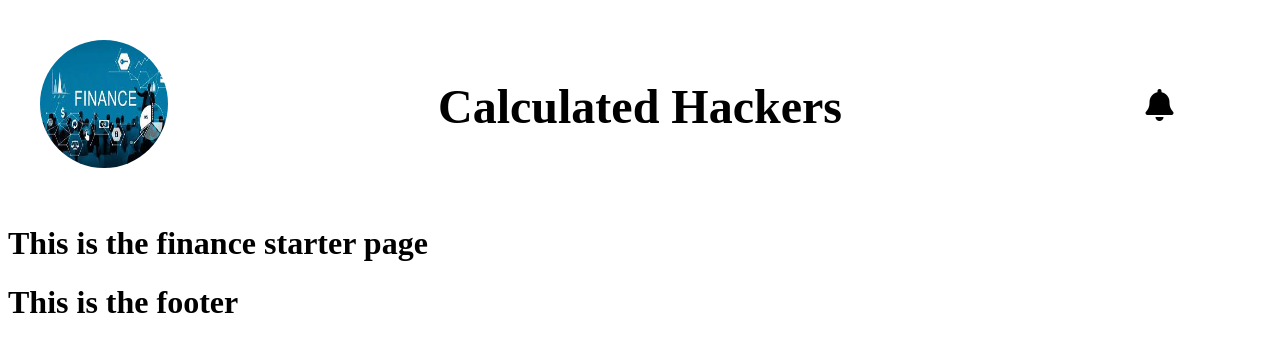
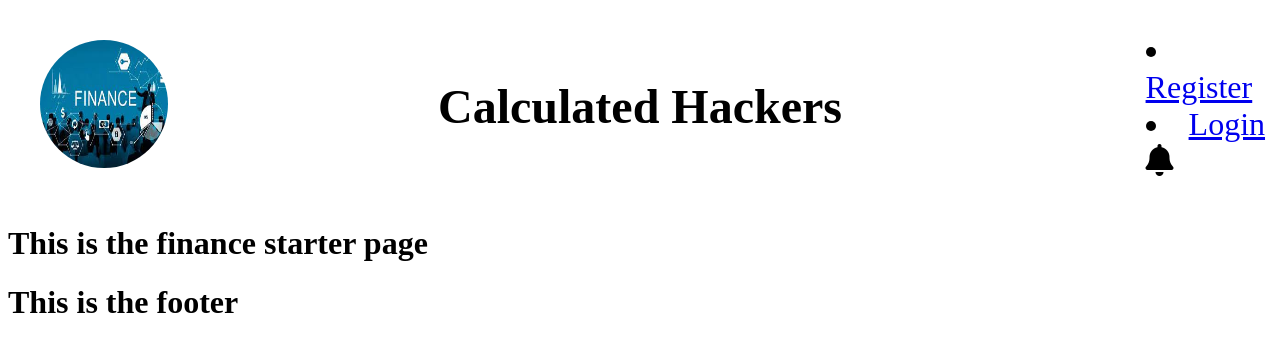
Before and after one commit to douglas86/january-hackathon-team8, a Django app: page /finance/ in a window 1280 px wide. Shown: the top 352 px of the page. Run offline with Django 5.2, Linux system fonts and the light colour scheme; some libraries are stand-ins or nearby versions.

Commit message:
added the user authentication to the base.html

```diff
--- a/templates/base.html
+++ b/templates/base.html
@@ -36,10 +36,25 @@
     <nav class="navbar bg-body-tertiary">
         <div class="logo-container">
             <img src="{% static 'images/logo.jpeg' %}" alt="Logo" width="30" height="24"
-             class="d-inline-block align-text-top logo">
+                 class="d-inline-block align-text-top logo">
         </div>
         <h1 class="title">Calculated Hackers</h1>
         <div class="icons">
+            {% if user.is_authenticated %}
+                <li class="nav-item">
+                    <a class="nav-link {% if request.path == logout_url %}active{% endif %}" aria-current="page"
+                       href="{% url 'account_logout' %}">Logout</a>
+                </li>
+            {% else %}
+                <li class="nav-item">
+                    <a class="nav-link {% if request.path == signup_url %}active{% endif %}" aria-current="page"
+                       href="{% url 'account_signup' %}">Register</a>
+                </li>
+                <li class="nav-item">
+                    <a class="nav-link {% if request.path == login_url %}active{% endif %}" aria-current="page"
+                       href="{% url 'account_login' %}">Login</a>
+                </li>
+            {% endif %}
             <i class="fa-solid fa-bell"></i>
         </div>
     </nav>
```
